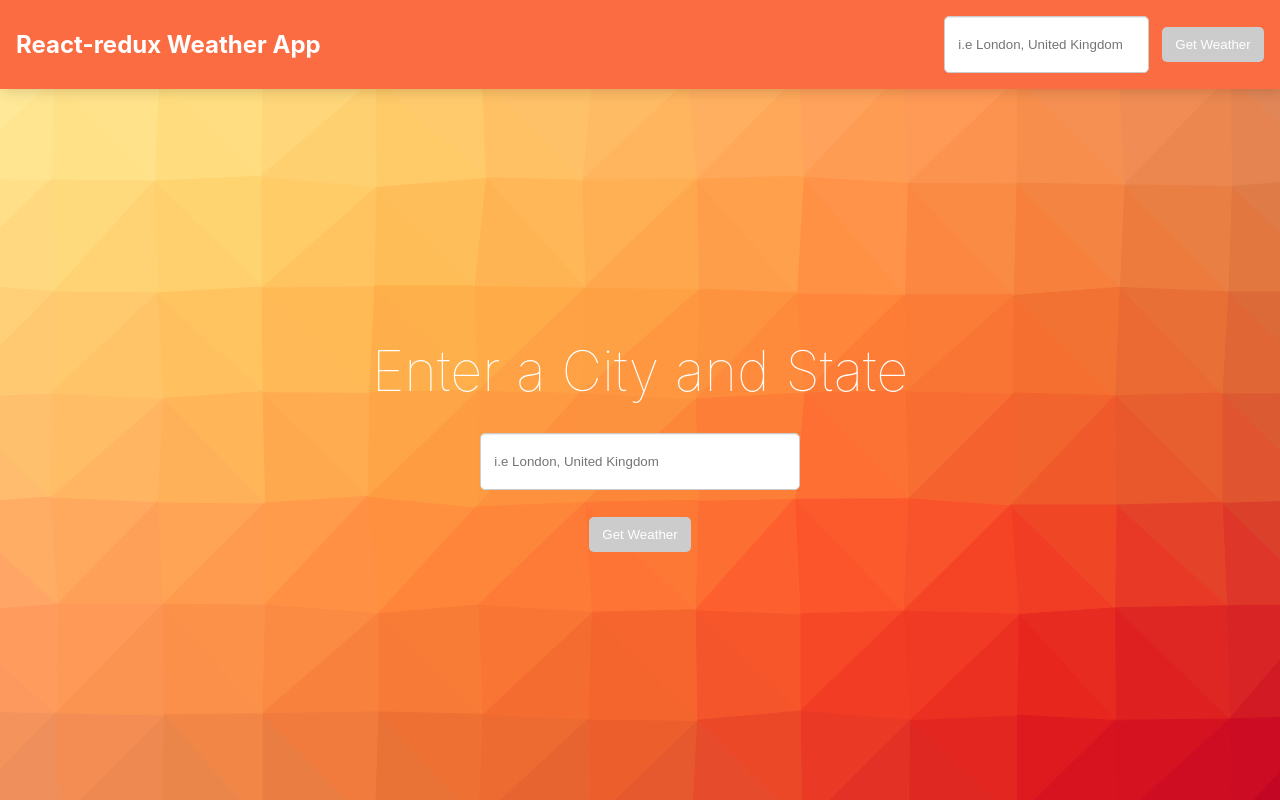
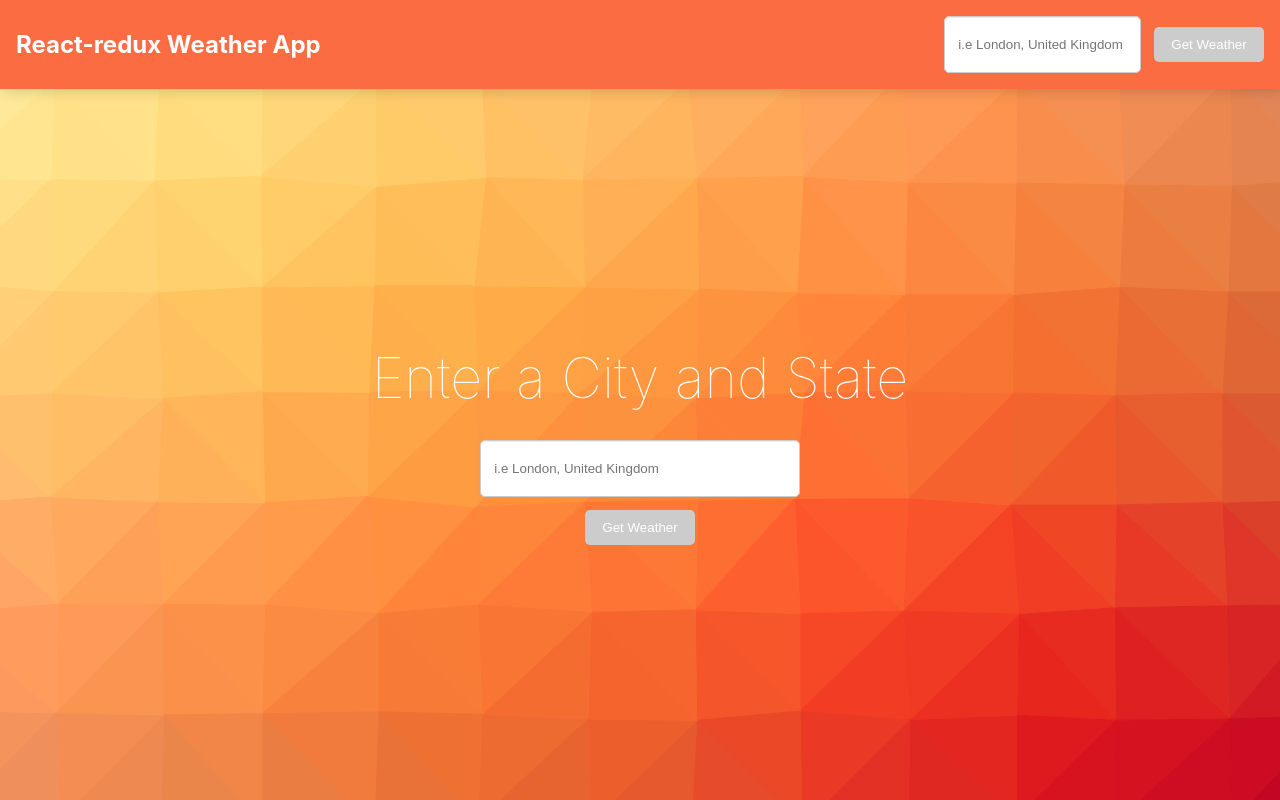
Before and after one commit to Mariusz071/task-react-redux-app, a React (Create React App) app: page / in a window 1280 px wide. Built offline with nearby package versions, Linux system fonts and the light colour scheme.

Commit message:
implemented form element

```diff
--- a/src/modules/searchbar/Searchbar.js
+++ b/src/modules/searchbar/Searchbar.js
@@ -12,7 +12,8 @@ class Searchbar extends Component {
 
   inputChange = e => this.setState({ value: e.target.value })
 
-  onSubmit = () => {
+  onSubmit = e => {
+    e.stopPropagation()
     const { value } = this.state
     history.push(`/${value}`)
     this.setState({ value: '' })
@@ -22,13 +23,14 @@ class Searchbar extends Component {
     const { display, error } = this.props
     const { value } = this.state
     return (
-      <div
-        className={cn('searchbar', {
+      <div className="searchbar">
+        <form
+          className={cn('searchbar__form', {
             horizontal: !display || display === 'horizontal',
             vertical: display === 'vertical',
           })}
+          onSubmit={e => this.onSubmit(e)}
         >
-        <div className="searchbar__input">
           <input
             placeholder="i.e London, United Kingdom"
             className={cn('searchbar__field', { 'error-input': error })}
@@ -36,10 +38,10 @@ class Searchbar extends Component {
             onChange={this.inputChange}
           ></input>
           {error && <div className="error">{error.message}</div>}
-        </div>
-        <button disabled={!value} className={cn('btn', { disabled: !value, success: value })} onClick={this.onSubmit}>
+          <button disabled={!value} className={cn('btn', { disabled: !value, success: value })}>
             Get Weather
           </button>
+        </form>
       </div>
     )
   }
@@ -49,7 +51,4 @@ const mapStateToProps = state => ({
   error: get(state, 'weather.error'),
 })
 
-export default connect(
-  mapStateToProps,
-  null
-)(Searchbar)
+export default connect(mapStateToProps, null)(Searchbar)
--- a/src/modules/searchbar/Searchbar.scss
+++ b/src/modules/searchbar/Searchbar.scss
@@ -4,9 +4,26 @@
   justify-content: space-between;
   width: 320px;
 
-  &__input {
+  &__form {
+    display: flex;
     position: relative;
+
+    &.horizontal {
+      flex-direction: row;
+
+    .btn {
+      margin-left: 1em;
+    }
+  }
+
+  &.vertical {
     flex: 1;
+    flex-direction: column;
+
+      .btn {
+        margin-top: 1em;
+      }
+    }
   }
 
   &__field {
@@ -35,6 +52,7 @@
   .btn {
     align-self: center;
     transition: all .1s;
+    min-width: 110px;
 
     &.success:hover {
       box-shadow: 6px 0 15px 0 rgba(0, 0, 0, 0.2);
@@ -46,20 +64,4 @@
       transform: translateY(-1px);
     }
   }
-
-  &.horizontal {
-    flex-direction: row;
-
-    .btn {
-      margin-left: 1em;
-    }
-  }
-
-  &.vertical {
-    flex-direction: column;
-
-    .btn {
-      margin-top: 2em;
-    }
-  }
 }
```
Lines whose indentation alone changed are shown as unchanged.
